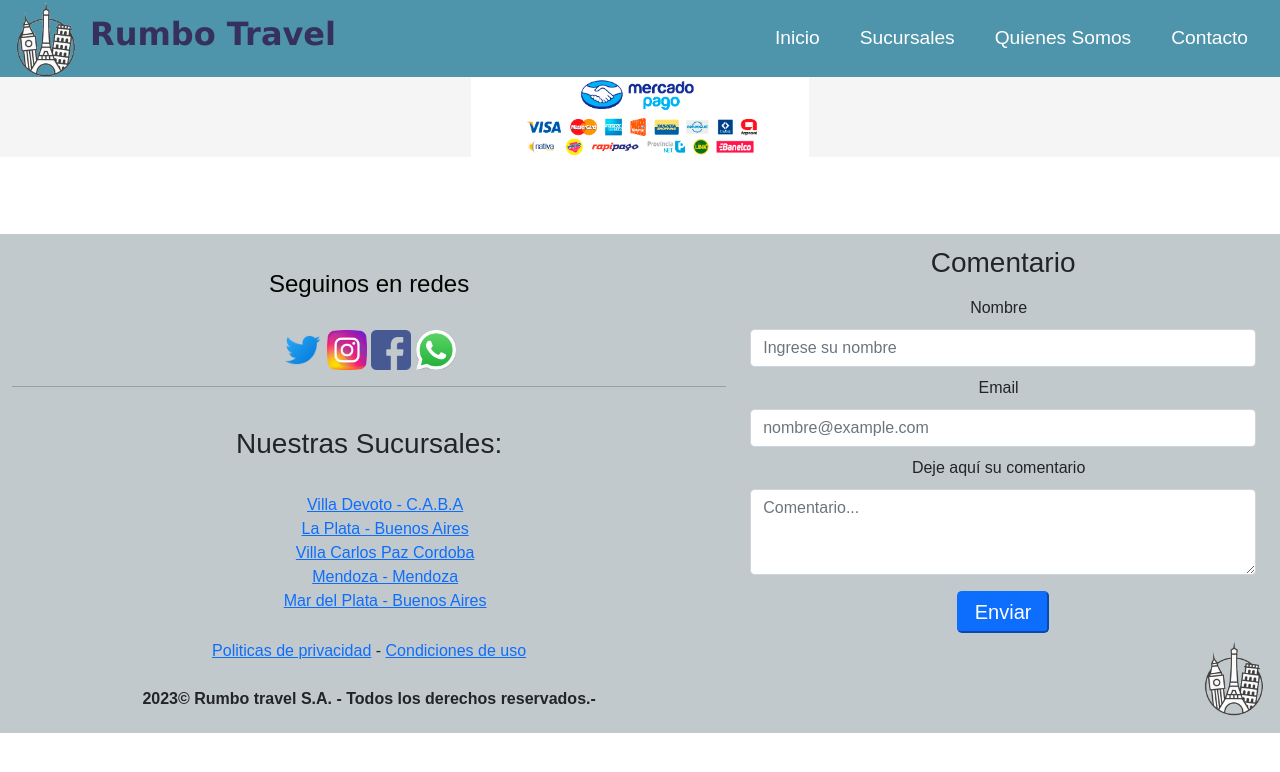
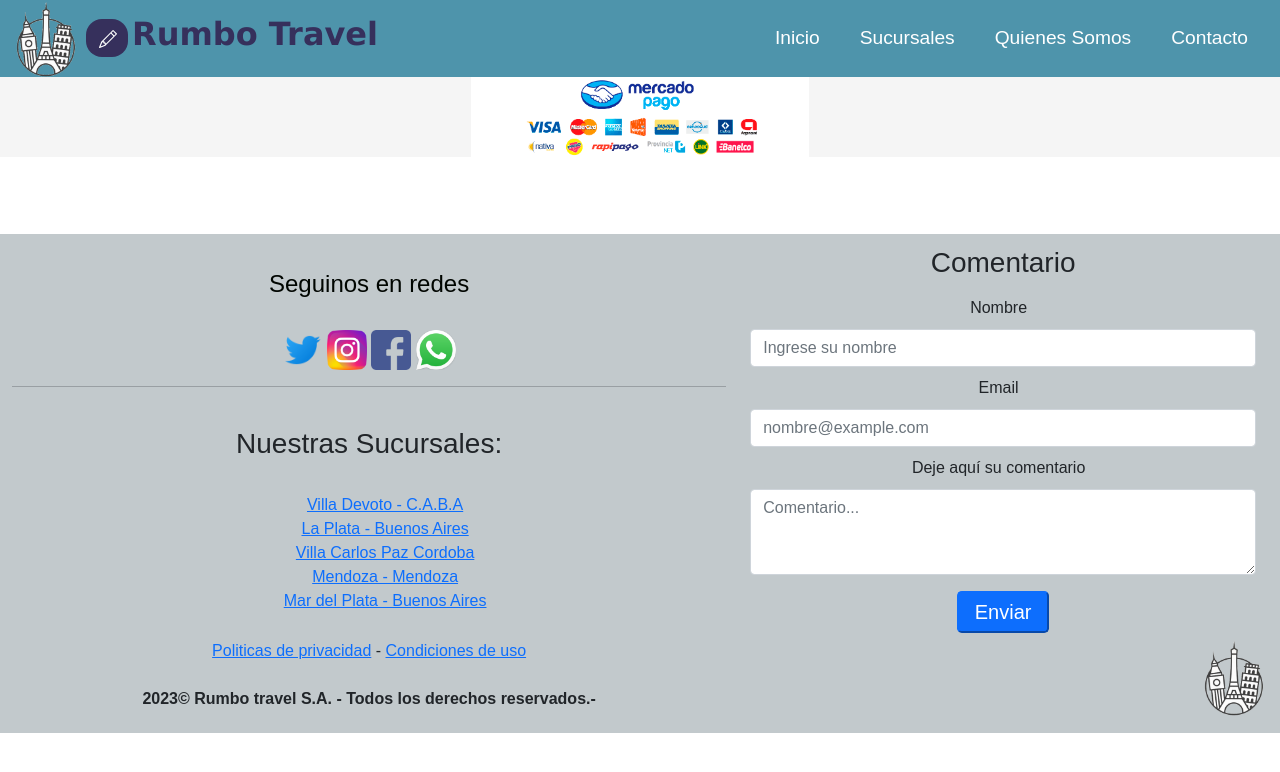
Before and after one commit to rumbo-travel/grupo_22_RumboTravel_backend, a plain HTML site: page index.html in a window 1280 px wide. Drawn offline with nearby package versions, Linux system fonts and the light colour scheme; no server answers; a web font is replaced by a local one.

Commit message:
Update _admin.css

```diff
--- a/assets/css/partials/_admin.css
+++ b/assets/css/partials/_admin.css
@@ -27,6 +27,23 @@ tbody, td, tfoot, th, thead,tr{
 
 #tabla:not(:first-child) {
     border-top: 2px solid #0a4f70 !important;
+}
+
+.btnPanel{
+    background-image: url(../../icons/pencil.svg);
+    width: 42px;
+    height: 38px;
+    background-repeat: no-repeat;
+    background-position: center;
+    background-size: 1.1rem;
+    background-color: rgb(54, 48, 92);
+    align-self: center;
+    border-radius: 1rem;
+
+}
+
+.btnPanel:hover{
+    opacity: 0.8;
 }
 
 .btnEditar{
```
